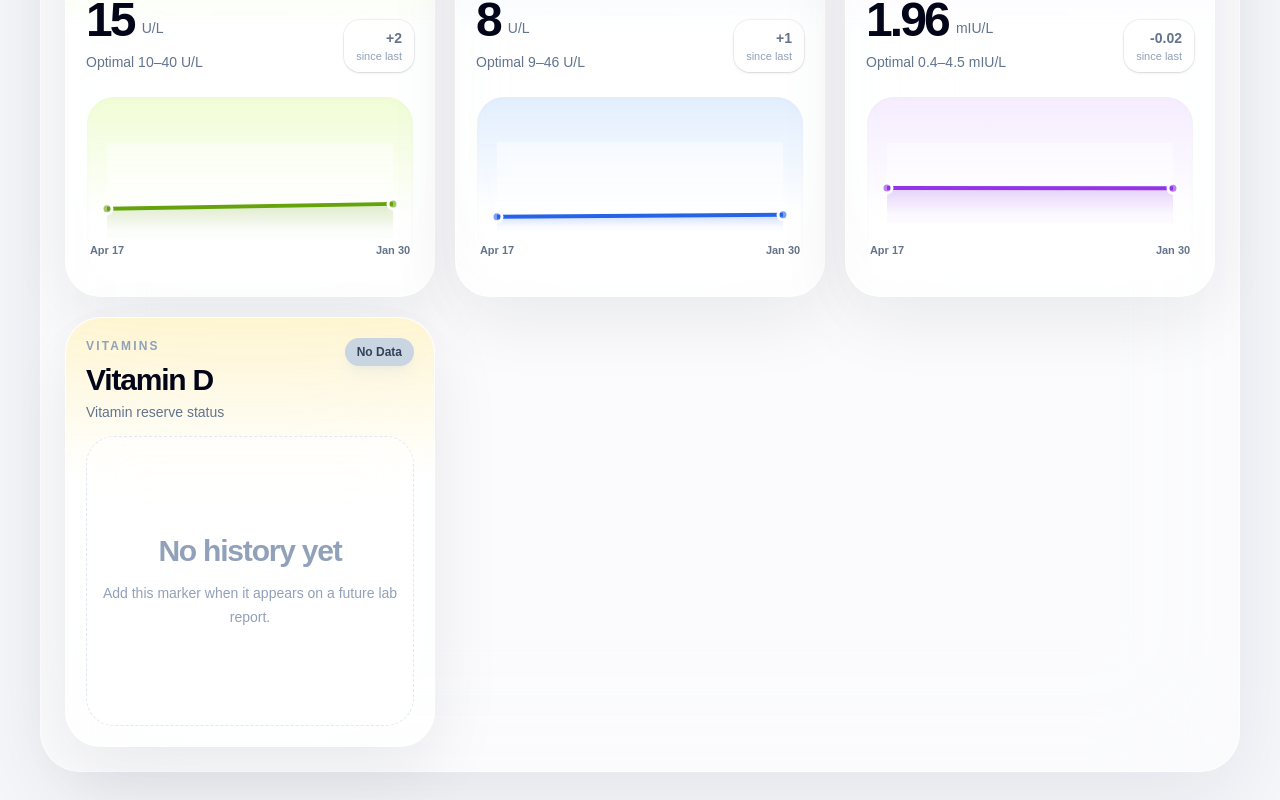
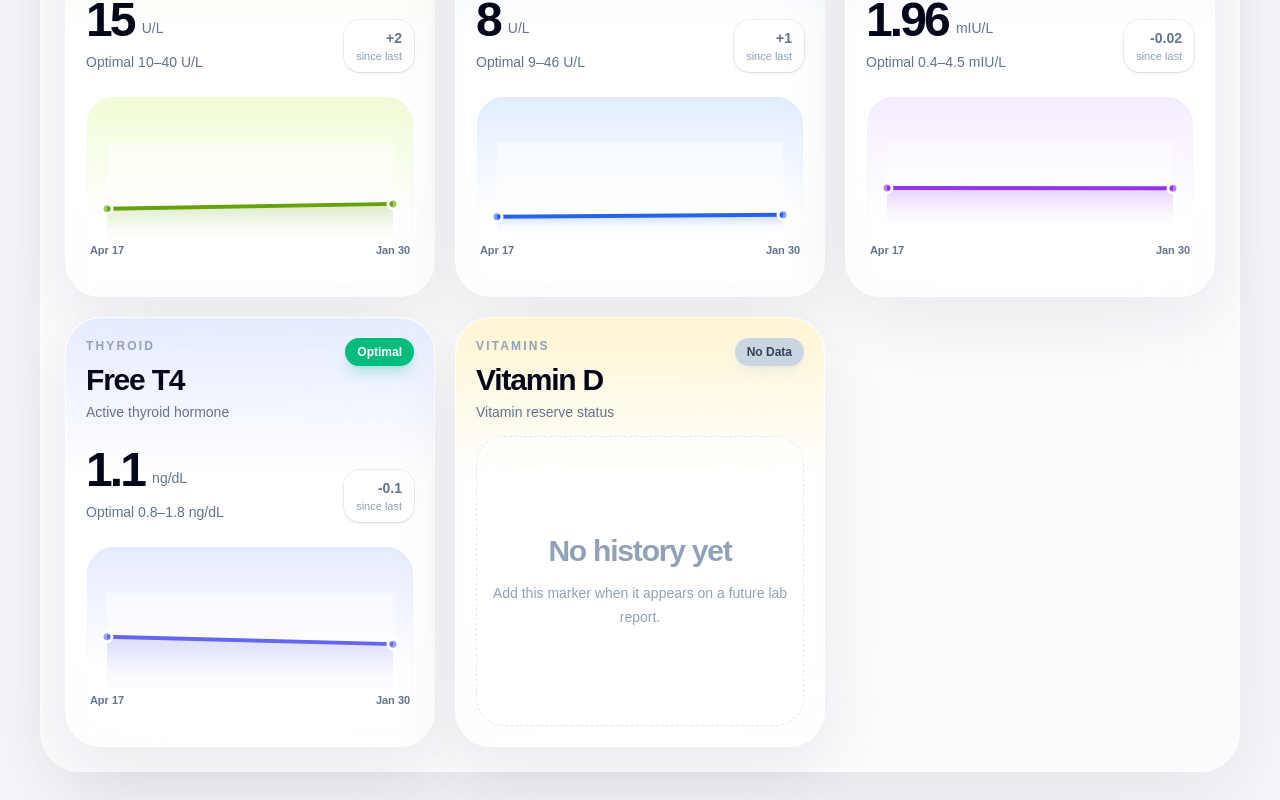
Before and after one commit to mariorodriguezjr/Health, a Next.js app: page / in a window 1280 px wide. Shown: the part 1762-2562 px from the top of the page. Built offline with nearby package versions, Linux system fonts and the light colour scheme.

Commit message:
Update Cici labs + add Free T4

```diff
--- a/app/page.tsx
+++ b/app/page.tsx
@@ -116,6 +116,14 @@ const markerDesign: Record<
     goodDirection: "neutral",
     category: "Thyroid",
   },
+  "Free T4": {
+  accent: "#6366F1",
+  soft: "#E0E7FF",
+  glow: "rgba(99,102,241,0.22)",
+  description: "Active thyroid hormone",
+  goodDirection: "neutral",
+  category: "Thyroid",
+},
   "Vitamin D": {
     accent: "#F59E0B",
     soft: "#FEF3C7",
--- a/data/patients.ts
+++ b/data/patients.ts
@@ -28,6 +28,9 @@ export const patients = {
 
       { date: "2025-04-17", marker: "TSH", value: 1.98, unit: "mIU/L", normalLow: 0.4, normalHigh: 4.5, category: "Thyroid" },
       { date: "2026-01-30", marker: "TSH", value: 1.96, unit: "mIU/L", normalLow: 0.4, normalHigh: 4.5, category: "Thyroid" },
+
+      { date: "2025-04-17", marker: "Free T4", value: 1.2, unit: "ng/dL", normalLow: 0.8, normalHigh: 1.8, category: "Thyroid" },
+      { date: "2026-01-30", marker: "Free T4", value: 1.1, unit: "ng/dL", normalLow: 0.8, normalHigh: 1.8, category: "Thyroid" },
     ],
   },
 
@@ -35,20 +38,37 @@ export const patients = {
     name: "Cici",
     labs: [
       { date: "2025-01-20", marker: "A1C", value: 5.1, unit: "%", normalLow: 4.0, normalHigh: 5.6, category: "Glucose" },
+      { date: "2026-01-30", marker: "A1C", value: 5.0, unit: "%", normalLow: 4.0, normalHigh: 5.6, category: "Glucose" },
+
       { date: "2025-01-20", marker: "Glucose", value: 84, unit: "mg/dL", normalLow: 65, normalHigh: 99, category: "Glucose" },
+      { date: "2026-01-30", marker: "Glucose", value: 78, unit: "mg/dL", normalLow: 65, normalHigh: 99, category: "Glucose" },
 
       { date: "2025-01-20", marker: "LDL", value: 95, unit: "mg/dL", normalLow: 0, normalHigh: 99, category: "Cholesterol" },
+      { date: "2026-01-30", marker: "LDL", value: 112, unit: "mg/dL", normalLow: 0, normalHigh: 99, category: "Cholesterol" },
+
       { date: "2025-01-20", marker: "HDL", value: 91, unit: "mg/dL", normalLow: 50, normalHigh: 100, category: "Cholesterol" },
+      { date: "2026-01-30", marker: "HDL", value: 84, unit: "mg/dL", normalLow: 50, normalHigh: 100, category: "Cholesterol" },
+
       { date: "2025-01-20", marker: "Triglycerides", value: 52, unit: "mg/dL", normalLow: 0, normalHigh: 150, category: "Cholesterol" },
+      { date: "2026-01-30", marker: "Triglycerides", value: 73, unit: "mg/dL", normalLow: 0, normalHigh: 150, category: "Cholesterol" },
 
       { date: "2025-01-20", marker: "Creatinine", value: 0.72, unit: "mg/dL", normalLow: 0.5, normalHigh: 0.96, category: "Kidney" },
+      { date: "2026-01-30", marker: "Creatinine", value: 0.71, unit: "mg/dL", normalLow: 0.5, normalHigh: 0.96, category: "Kidney" },
 
       { date: "2025-01-20", marker: "AST", value: 22, unit: "U/L", normalLow: 10, normalHigh: 30, category: "Liver" },
+      { date: "2026-01-30", marker: "AST", value: 20, unit: "U/L", normalLow: 10, normalHigh: 30, category: "Liver" },
+
       { date: "2025-01-20", marker: "ALT", value: 24, unit: "U/L", normalLow: 6, normalHigh: 29, category: "Liver" },
+      { date: "2026-01-30", marker: "ALT", value: 16, unit: "U/L", normalLow: 6, normalHigh: 29, category: "Liver" },
 
       { date: "2025-01-20", marker: "TSH", value: 1.21, unit: "mIU/L", normalLow: 0.4, normalHigh: 4.5, category: "Thyroid" },
+      { date: "2026-01-30", marker: "TSH", value: 2.06, unit: "mIU/L", normalLow: 0.4, normalHigh: 4.5, category: "Thyroid" },
+
+      { date: "2025-01-20", marker: "Free T4", value: 1.1, unit: "ng/dL", normalLow: 0.8, normalHigh: 1.8, category: "Thyroid" },
+      { date: "2026-01-30", marker: "Free T4", value: 1.2, unit: "ng/dL", normalLow: 0.8, normalHigh: 1.8, category: "Thyroid" },
 
       { date: "2025-01-20", marker: "Vitamin D", value: 24, unit: "ng/mL", normalLow: 30, normalHigh: 100, category: "Vitamins" },
+      { date: "2026-01-30", marker: "Vitamin D", value: 32, unit: "ng/mL", normalLow: 30, normalHigh: 100, category: "Vitamins" },
     ],
   },
 };
@@ -63,6 +83,7 @@ export const trackedMarkers = [
   "AST",
   "ALT",
   "TSH",
+  "Free T4",
   "Vitamin D",
 ];
 
```
